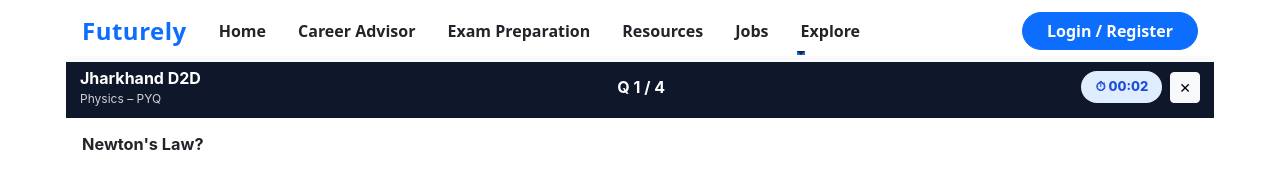
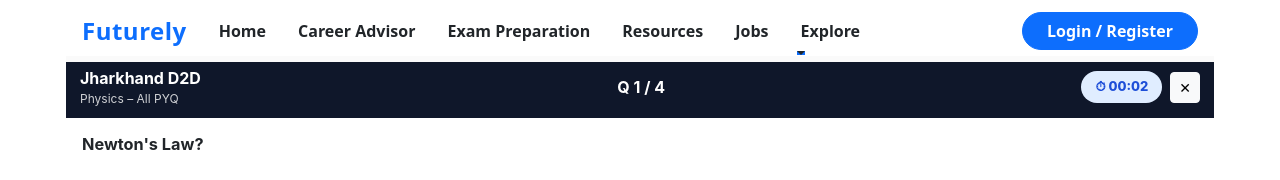
Before and after one commit to Karan123457/NextGenZ, a React (Create React App) app: page /Exam_Preparation/1 in a window 1280 px wide. Both pictures are taken after a click on the element 640 px from the left and 381 px from the top of the page. Shown: the top 180 px of the page. Built offline with nearby package versions, Linux system fonts and the light colour scheme.

Commit message:
Update PhysicsQuestions.js

```diff
--- a/src/data_Exam/Jharkhand/D2D/PhysicsQuestions.js
+++ b/src/data_Exam/Jharkhand/D2D/PhysicsQuestions.js
@@ -34,6 +34,8 @@ export default function PhysicsQuestions({ setFocusMode }) {
   const [timeLeft, setTimeLeft] = useState(0);
   const [isDisabled, setIsDisabled] = useState(false);
   const [viewMode, setViewMode] = useState("years");
+  const [selectedYear, setSelectedYear] = useState(null);
+
 
   /* ================= EFFECTS ================= */
   useEffect(() => {
@@ -93,7 +95,9 @@ export default function PhysicsQuestions({ setFocusMode }) {
     setYearQuestions(qs);
     setCurrentIndex(0);
    setViewMode("viewer");
+setSelectedYear(yearObj);
 setFocusMode?.(true);
+
 
     setChecked(prev => {
       const next = { ...prev };
@@ -136,6 +140,8 @@ export default function PhysicsQuestions({ setFocusMode }) {
     setYearQuestions([]);
     setCurrentIndex(0);
     setFocusMode?.(false);
+    setSelectedYear(null);
+
     timerRef.current && clearInterval(timerRef.current);
   }
 
@@ -314,16 +320,21 @@ export default function PhysicsQuestions({ setFocusMode }) {
           <div className="exam-topbar">
   <div className="exam-left">
     <strong>Jharkhand D2D</strong>
-              <span>Physics – PYQ</span>
+    <span>
+      Physics – {selectedYear?.key === "ALL" ? "All PYQ" : selectedYear?.year}
+    </span>
   </div>
+
   <div className="exam-center">
     Q {currentIndex + 1} / {yearQuestions.length}
   </div>
+
   <div className="exam-right">
     <div className="timer-pill">⏱ {formatTime(timeLeft)}</div>
     <Button size="sm" variant="light" onClick={backToYears}>✕</Button>
   </div>
 </div>
+
 
           <div className="fw-bold mb-5" style={{ fontSize: "1.02rem" }}>
             {yearQuestions[currentIndex].text}
```
Lines whose indentation alone changed are shown as unchanged.
